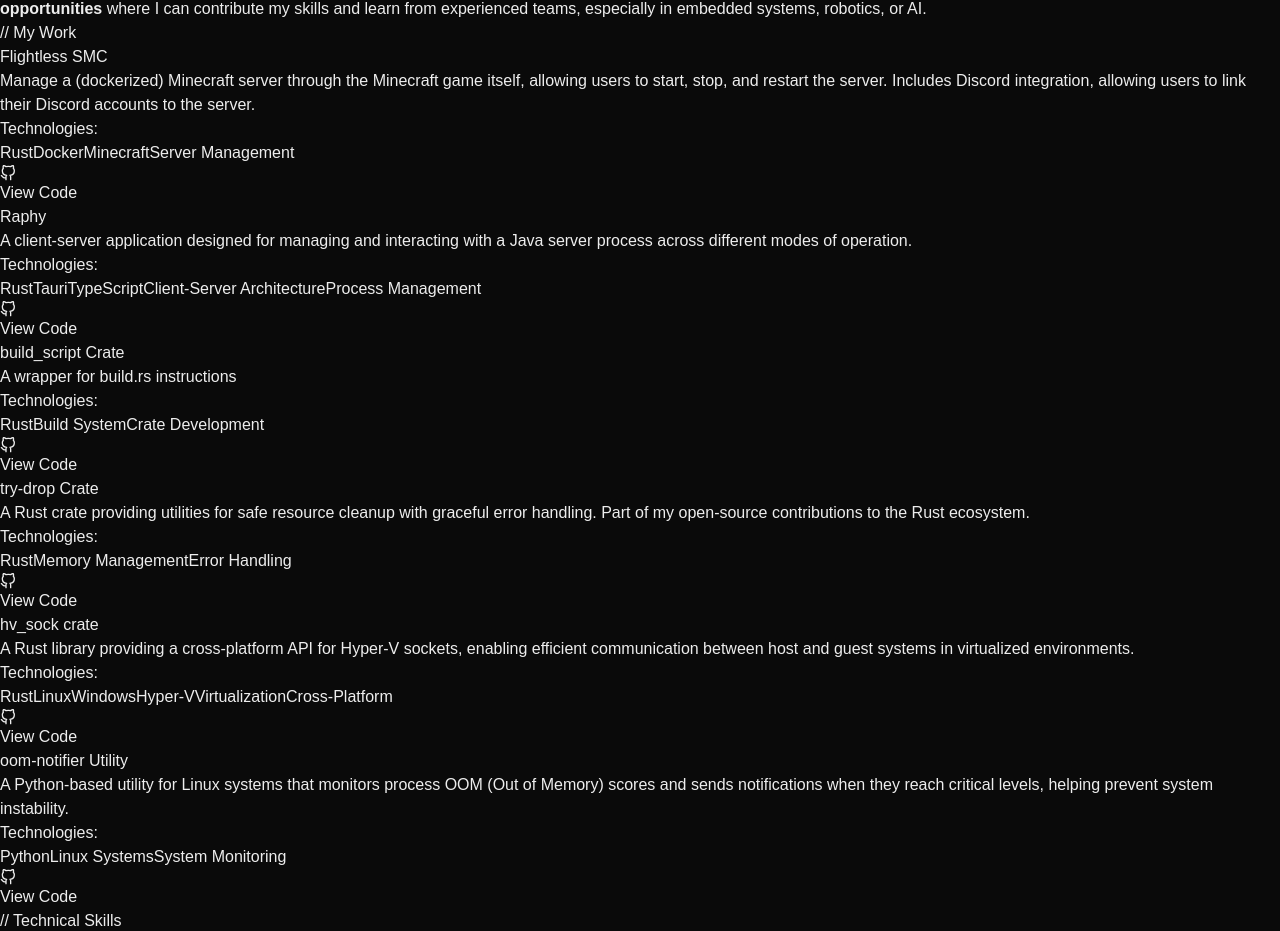
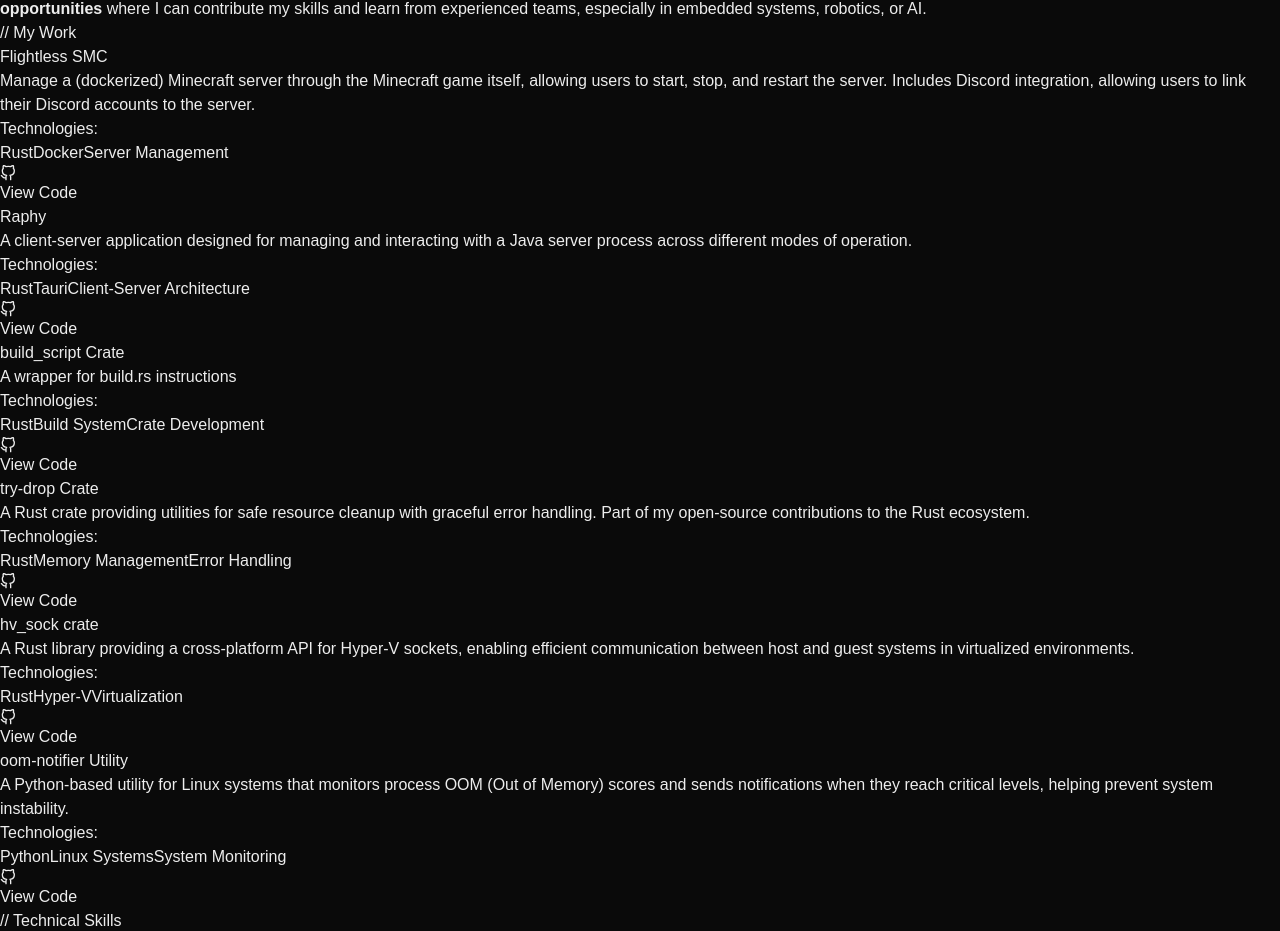
Before and after one commit to ALinuxPerson/portfolio, a Next.js app: page / in a window 1280 px wide. Shown: the part 891-1822 px from the top of the page. Built offline with nearby package versions, Linux system fonts and the light colour scheme.

Commit message:
Minimize tags

```diff
--- a/src/app/page.tsx
+++ b/src/app/page.tsx
@@ -234,13 +234,13 @@
         {
             title: "Flightless SMC",
             description: "Manage a (dockerized) Minecraft server through the Minecraft game itself, allowing users to start, stop, and restart the server. Includes Discord integration, allowing users to link their Discord accounts to the server.",
-            tech: ["Rust", "Docker", "Minecraft", "Server Management"],
+            tech: ["Rust", "Docker", "Server Management"],
             repoUrl: "https://github.com/ALinuxPerson/flightless-smc",
         },
         {
             title: "Raphy",
             description: "A client-server application designed for managing and interacting with a Java server process across different modes of operation.",
-            tech: ["Rust", "Tauri", "TypeScript", "Client-Server Architecture", "Process Management"],
+            tech: ["Rust", "Tauri", "Client-Server Architecture"],
             repoUrl: "https://github.com/ALinuxPerson/raphy",
         },
         {
@@ -258,7 +258,7 @@
         {
             title: "hv_sock crate",
             description: "A Rust library providing a cross-platform API for Hyper-V sockets, enabling efficient communication between host and guest systems in virtualized environments.",
-            tech: ["Rust", "Linux", "Windows", "Hyper-V", "Virtualization", "Cross-Platform"],
+            tech: ["Rust", "Hyper-V", "Virtualization"],
             repoUrl: "https://github.com/ALinuxPerson/hv_sock",
         },
         {
```
